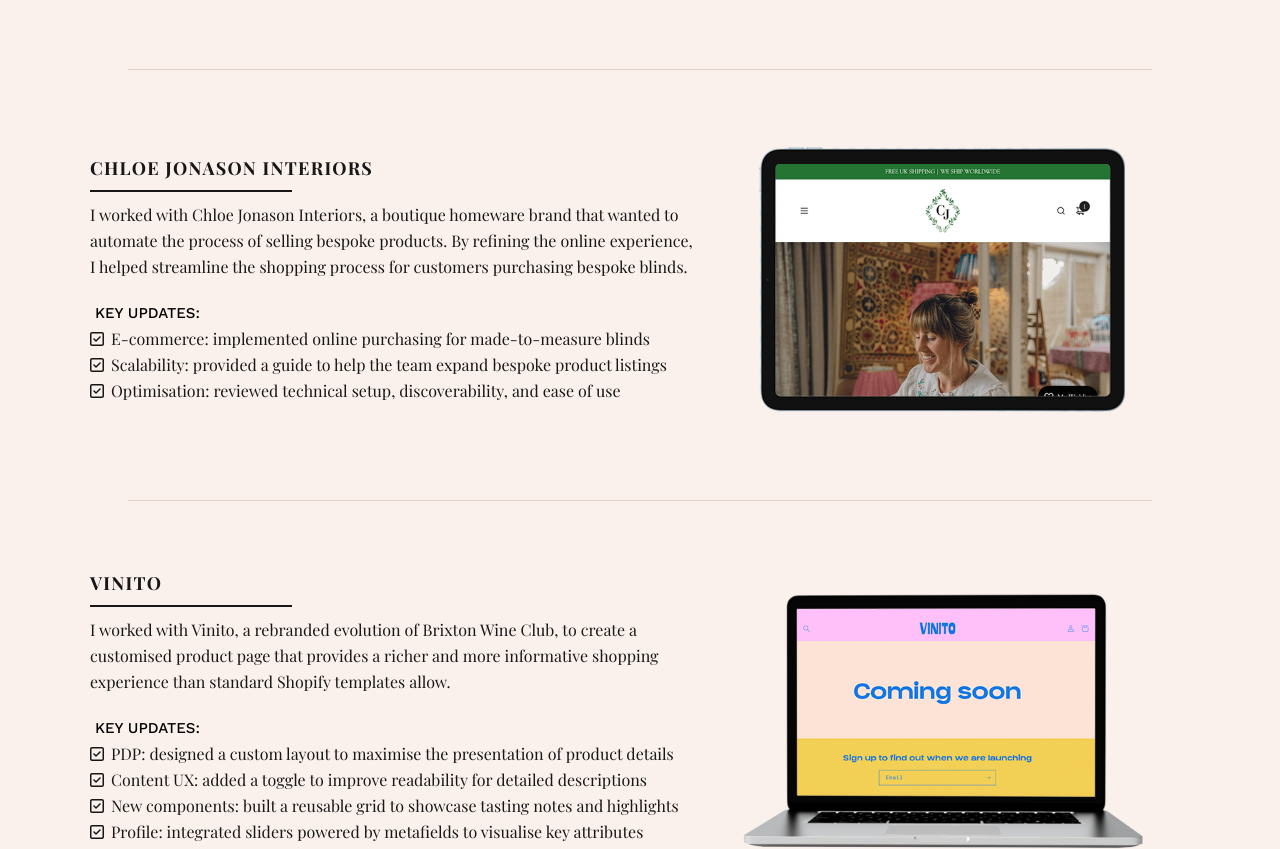
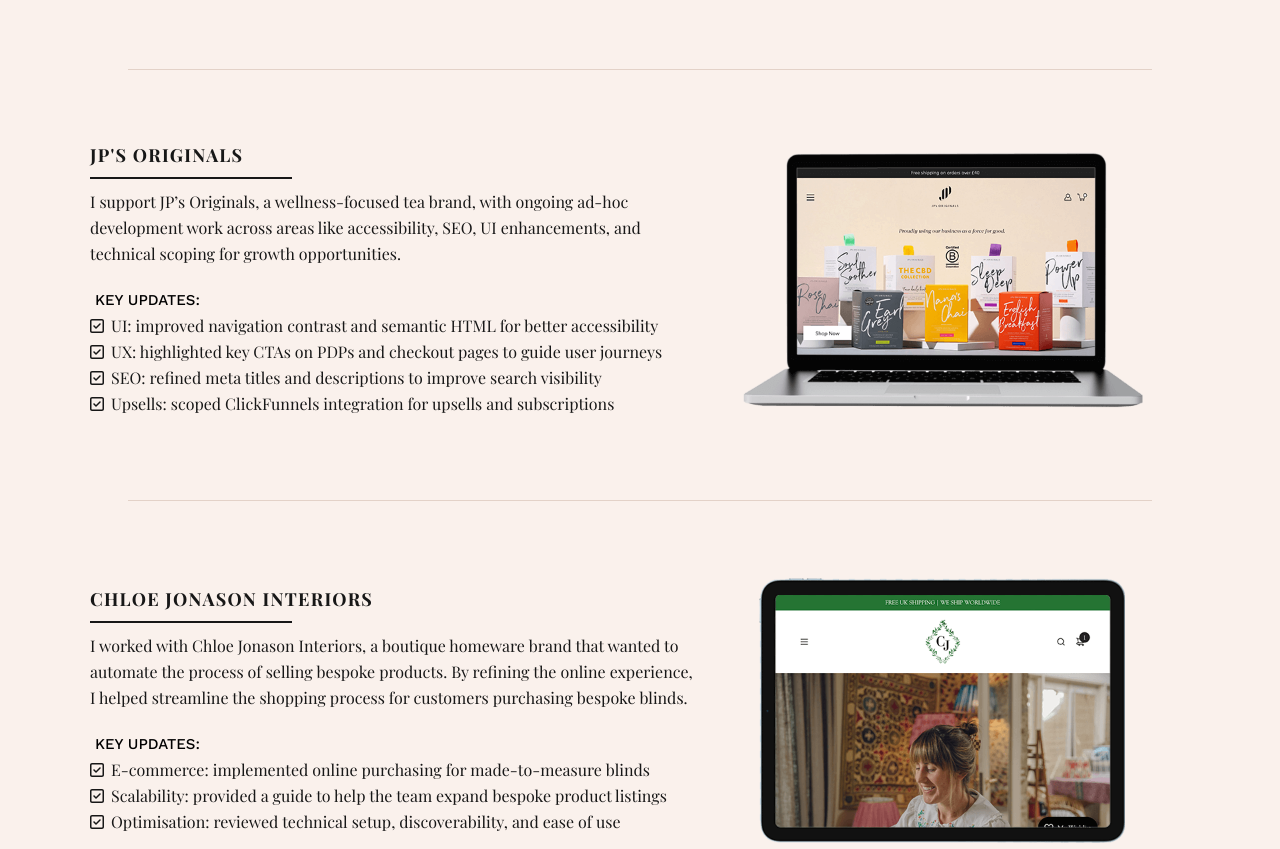
Before and after one commit to lindsayfoley/portfoleyo, a Next.js app: page /portfolio in a window 1280 px wide. Shown: the part 740-1589 px from the top of the page. Built offline with nearby package versions, Linux system fonts and the light colour scheme; a web font is replaced by a local one.

Commit message:
adding section for JP

```diff
--- a/src/constants/porfolio/content.ts
+++ b/src/constants/porfolio/content.ts
@@ -38,6 +38,25 @@ export const PORTFOLIO_CONTENT = {
       "SEO: added hreflang tags to boost international visibility & rankings",
       "Analytics: added Meta Pixel to improve visitor tracking and measure conversions",
       "CMS: built Sanity models, enabling editors to update content without dev input",
+    ],
+  },
+  jpsOriginals: {
+    twoColumn: {
+      title: "JP's Originals",
+      href: "https://jpsoriginals.com/",
+      theme: colourTheme.highlight,
+      image: {
+        src: "/portfolio-jps-originals.png",
+        alt: "The homepage of JP's Originals site",
+      },
+    },
+    description:
+      "I support JP’s Originals, a wellness-focused tea brand, with ongoing ad-hoc development work across areas like accessibility, SEO, UI enhancements, and technical scoping for growth opportunities.",
+    workCompletedList: [
+      "UI: improved navigation contrast and semantic HTML for better accessibility",
+      "UX: highlighted key CTAs on PDPs and checkout pages to guide user journeys",
+      "SEO: refined meta titles and descriptions to improve search visibility",
+      "Upsells: scoped ClickFunnels integration for upsells and subscriptions",
     ],
   },
   chloeJonason: {
--- a/src/pages/portfolio.tsx
+++ b/src/pages/portfolio.tsx
@@ -9,6 +9,7 @@ import styles from "../styles/portfolio.module.css";
 
 const companies = [
   PORTFOLIO_CONTENT.theFabledThread,
+  PORTFOLIO_CONTENT.jpsOriginals,
   PORTFOLIO_CONTENT.chloeJonason,
   PORTFOLIO_CONTENT.vinito,
   PORTFOLIO_CONTENT.lesterre,
```
Also changed, not shown: public/portfolio-jps-originals.png (added).
